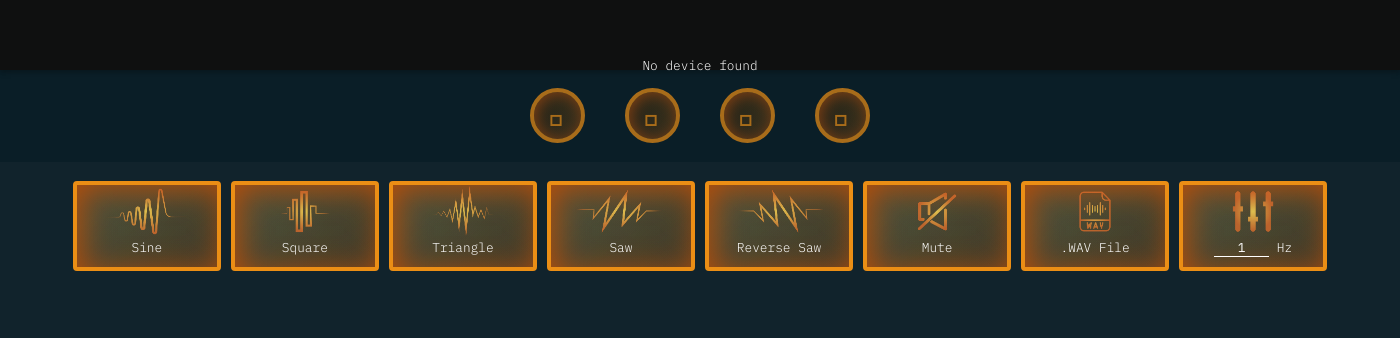
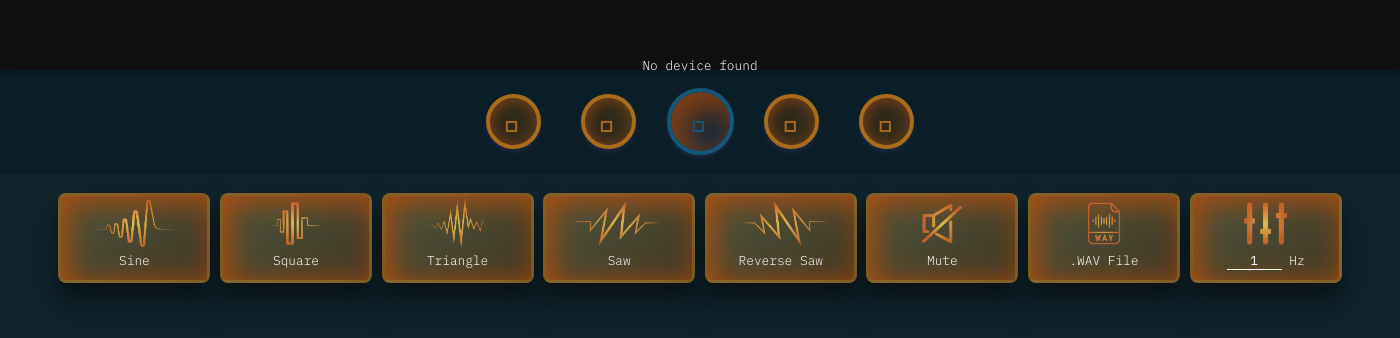
Before and after one commit to choppu/signalbox-desktop, an Electron app: page index.html in a window 1400 px wide. Shown: the part 530-868 px from the top of the page. Drawn offline with nearby package versions, Linux system fonts and the light colour scheme; no server answers.

Commit message:
disabled start / stop buttons

```diff
--- a/css/app.css
+++ b/css/app.css
@@ -127,7 +127,6 @@ input[disabled="disabled"], input[disabled="disabled"]:hover {
   color: rgb(235, 142, 21);
   font-family: "Material Icons Outlined", monospace;
   font-size: 1.9em;
-  box-shadow: 0 3px 3px rgba(136, 86, 184, 0.08), 0 3px 6px rgba(144, 89, 199, 0.16);
   width: 55px;
   height: 55px;
   border-radius: 55px;
@@ -136,12 +135,23 @@ input[disabled="disabled"], input[disabled="disabled"]:hover {
   -webkit-font-smoothing: antialiased;
   text-rendering: optimizeLegibility;
   font-feature-settings: 'liga';
-  box-shadow: inset 2px 2px 15px 0 rgb(179, 79, 12);
+  box-shadow: inset 2px 2px 15px 0 rgb(179, 79, 12), 0 3px 3px rgba(136, 86, 184, 0.08), 0 3px 6px rgba(144, 89, 199, 0.16);
   position: relative;
   box-sizing: border-box;
 }
 
-.signalbox__controls-btn[disabled="disabled"]:hover {
+.signalbox__start-btn {
+  width: 67px;
+  height: 67px;
+  border-radius: 67px;
+  margin: .5em .2em;
+  background: linear-gradient(rgba(19, 34, 63, 0.6), rgba(8, 45, 88, 0.8));
+  box-shadow: inset 10px 10px 30px 5px rgb(179, 79, 12), 0 3px 3px rgba(136, 86, 184, 0.08), 0 3px 6px rgba(144, 89, 199, 0.16);
+  border-color: rgb(24, 113, 155);
+  color: rgb(24, 113, 155);
+}
+
+.signalbox__controls-btn[disabled="disabled"]:hover, .signalbox__start-btn[disabled="disabled"]:hover {
   background: linear-gradient(217deg, rgba(211, 133, 16, 0.1), rgba(83, 46, 4, 0.2) 70.71%),
   linear-gradient(127deg, rgba(77, 64, 5, 0.2), rgba(141, 83, 8, 0.3) 70.71%),
   linear-gradient(336deg, rgba(95, 71, 39, 0.2), rgba(44, 25, 8, 0.3) 70.71%);
@@ -179,7 +189,7 @@ chart-legend {
   box-sizing: border-box;
   width: 100%;
   text-align: left;
-  padding: .7em 2em .4em 2em;
+  padding: .7em 1em .4em 1em;
   text-align: center;
 }
 
@@ -193,15 +203,19 @@ chart-legend {
   font-family: 'IBM Plex Mono', monospace;
   position: relative;
   height: 90px;
-  border-radius: 4px;
   margin: .6em 0;
   font-size: .8em;
   background: linear-gradient(217deg, rgba(156, 145, 127, 0.05), rgba(204, 132, 50, 0.1) 70.71%),
   linear-gradient(127deg, rgba(165, 155, 112, 0.1), rgba(141, 83, 8, 0.2) 70.71%),
   linear-gradient(336deg, rgba(165, 123, 69, 0.1), rgba(168, 180, 99, 0.2) 70.71%);
-  border: 4px solid #eb8e15;
-  box-shadow: 0 3px 3px rgba(136, 86, 184, 0.08), 0 3px 6px rgba(144, 89, 199, 0.16);
-  box-shadow: inset 5px 5px 30px 0 rgb(179, 79, 12);
+  border: 3px solid #eb8e1560;
+  box-shadow: inset 5px 5px 30px 0 rgb(179, 79, 12), 0 19px 38px rgba(0,0,0,0.30), 0 15px 12px rgba(0,0,0,0.22);
+  cursor: pointer;
+  border-radius: 8px;
+}
+
+.signalbox__alg-btn[disabled="disabled"] {
+  pointer-events: none;
 }
 
 .btn-img {
--- a/index.html
+++ b/index.html
@@ -15,43 +15,44 @@
       </div>
       <div class="signalbox__bottom-container">
         <div class="signalbox__controls-container">
-          <input type="button" class="signalbox__controls-btn" id="controls-btn-start" value="&#xe037" disabled="disabled">
+          <input type="button" class="signalbox__controls-btn" id="controls-btn-configure" value="&#xe8b8" disabled="disabled">
           <input type="button" class="signalbox__controls-btn" id="controls-btn-stop" value="&#xe047" disabled="disabled">
-          <input type="button" class="signalbox__controls-btn" id="controls-btn-configure" value="&#xe8b8" disabled="disabled">
+          <input type="button" class="signalbox__controls-btn signalbox__start-btn" id="controls-btn-start" value="&#xe037" disabled="disabled">
+          <input type="button" class="signalbox__controls-btn" id="controls-btn-export-wav" value="&#xe884" disabled="disabled">
           <input type="button" class="signalbox__controls-btn" id="controls-btn-reset-plot" value="&#xe872" disabled="disabled">
         </div>
         <div class="signalbox__alg-btn__container group">
           <div class="signalbox__alg-btns">
-            <div class="signalbox__alg-btn" id="controls-btn-sine">
+            <div class="signalbox__alg-btn" id="controls-btn-sine" disabled="disabled">
               <img src="./img/sine.png" class="btn-img" alt="Sine">
               <span>Sine</span>
             </div>
-            <div class="signalbox__alg-btn" id="controls-btn-square">
+            <div class="signalbox__alg-btn" id="controls-btn-square" disabled="disabled">
               <img src="./img/square.png" class="btn-img" alt="Square">
               <span>Square</span>
             </div>
-            <div class="signalbox__alg-btn" id="controls-btn-triangle">
+            <div class="signalbox__alg-btn" id="controls-btn-triangle" disabled="disabled">
               <img src="./img/triangle.png" class="btn-img" alt="Triangle">
               <span>Triangle</span>
             </div>
-            <div class="signalbox__alg-btn" id="controls-btn-saw">
+            <div class="signalbox__alg-btn" id="controls-btn-saw" disabled="disabled">
               <img src="./img/saw.png" class="btn-img" alt="Saw">
               <span>Saw</span>
             </div>
-            <div class="signalbox__alg-btn" id="controls-btn-rev-saw">
+            <div class="signalbox__alg-btn" id="controls-btn-rev-saw" disabled="disabled">
               <img src="./img/saw_rew.png" class="btn-img" alt="Reverse Saw">
               <span>Reverse Saw</span>
             </div>
-            <div class="signalbox__alg-btn" id="controls-btn-mute">
+            <div class="signalbox__alg-btn" id="controls-btn-mute" disabled="disabled">
               <img src="./img/mute.png" class="btn-img" alt="Mute">
               <span>Mute</span>
             </div>
-            <div class="signalbox__alg-btn">
+            <div class="signalbox__alg-btn" disabled="disabled">
               <img src="./img/wav.png" alt="WAV File" class="signalbox__file-ic">
               <span>.WAV File</span>
               <input type="file" name="Wav File" class="signalbox__btn-file" id="controls-btn-load" accept=".wav">
             </div>
-            <div class="signalbox__alg-btn signalbox__freq-container">
+            <div class="signalbox__alg-btn signalbox__freq-container" disabled="disabled">
               <img src="./img/freq.png" class="btn-img btn-freq-img" alt="Frequency">
               <div class="group">
                 <input type="text" value="1" class="signalbox__freq-btn" id="controls-btn-freq"><span> Hz</span>
--- a/src/signalbox.ts
+++ b/src/signalbox.ts
@@ -37,11 +37,15 @@ export class SigBox {
 
   async startAcquisition() : Promise<void> {
     await this.box!.run();
+    this.window.send("enable-stop-button");
   }
 
   async stopAcquisition() : Promise<void> {
     this.sGenerator!.stop();
-    await this.box!.stop();
+    setTimeout(async () =>{
+      await this.box!.stop();
+      this.window.send("enable-start-button");
+    }, 1000);
   }
 
   updateSignalSettings(value: string | number) {
```
Also changed, not shown: src/renderer.ts (+9 -1 lines), src/ui.ts (+7 -5 lines).
